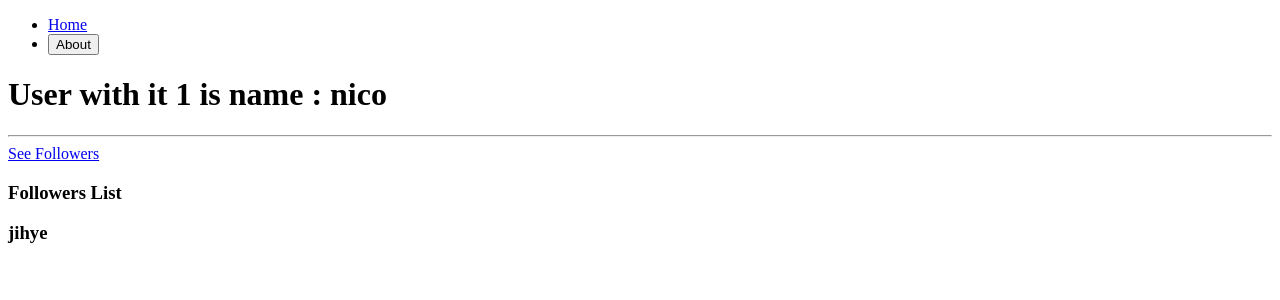
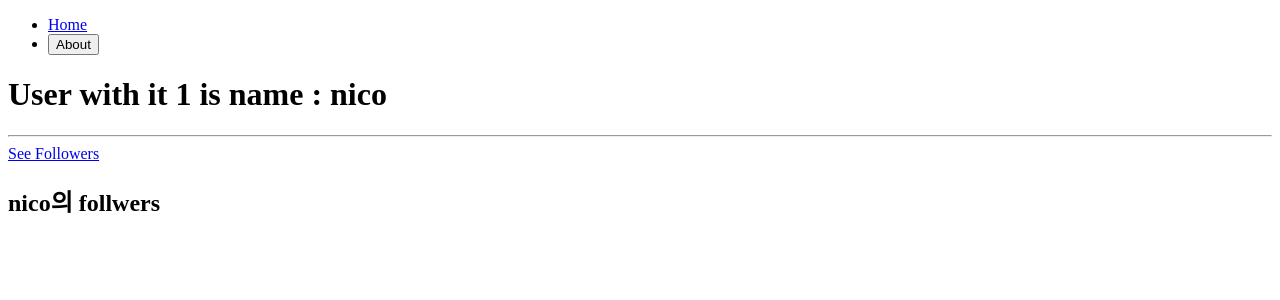
Before and after one commit to jihye0526/react-router-v6, a React (Create React App) app: page /users/1/followers in a window 1280 px wide. Shown: the top 300 px of the page. Built offline with nearby package versions, Linux system fonts and the light colour scheme.

Commit message:
4.7 useOutletContext

```diff
--- a/src/screens/users/Followers.tsx
+++ b/src/screens/users/Followers.tsx
@@ -1,8 +1,15 @@
+import { useOutletContext } from "react-router-dom";
+
+interface IFollowersContext {
+    nameOfMyUser: string;
+}
+
 export default function Followers(){
+    const {nameOfMyUser} = useOutletContext<IFollowersContext>();
+
     return (
         <>
-            <h3>Followers List</h3>
-            <h3>jihye</h3>
+            <h2>{nameOfMyUser}의 follwers</h2>
         </>
     );
 }
--- a/src/screens/users/User.tsx
+++ b/src/screens/users/User.tsx
@@ -9,7 +9,9 @@ export default function User(){
             <h1>User with it {userId} is name : {users[Number(userId)-1].name}</h1>
             <hr/>
             <Link to="followers">See Followers</Link> {/* <Link to="/followers">라고 쓰면 localhost:3000/followers로 이동함 */}
-            <Outlet />
+            <Outlet context={{
+                nameOfMyUser: users[Number(userId)-1].name
+            }}/>
         </div>
     );
 }
```
